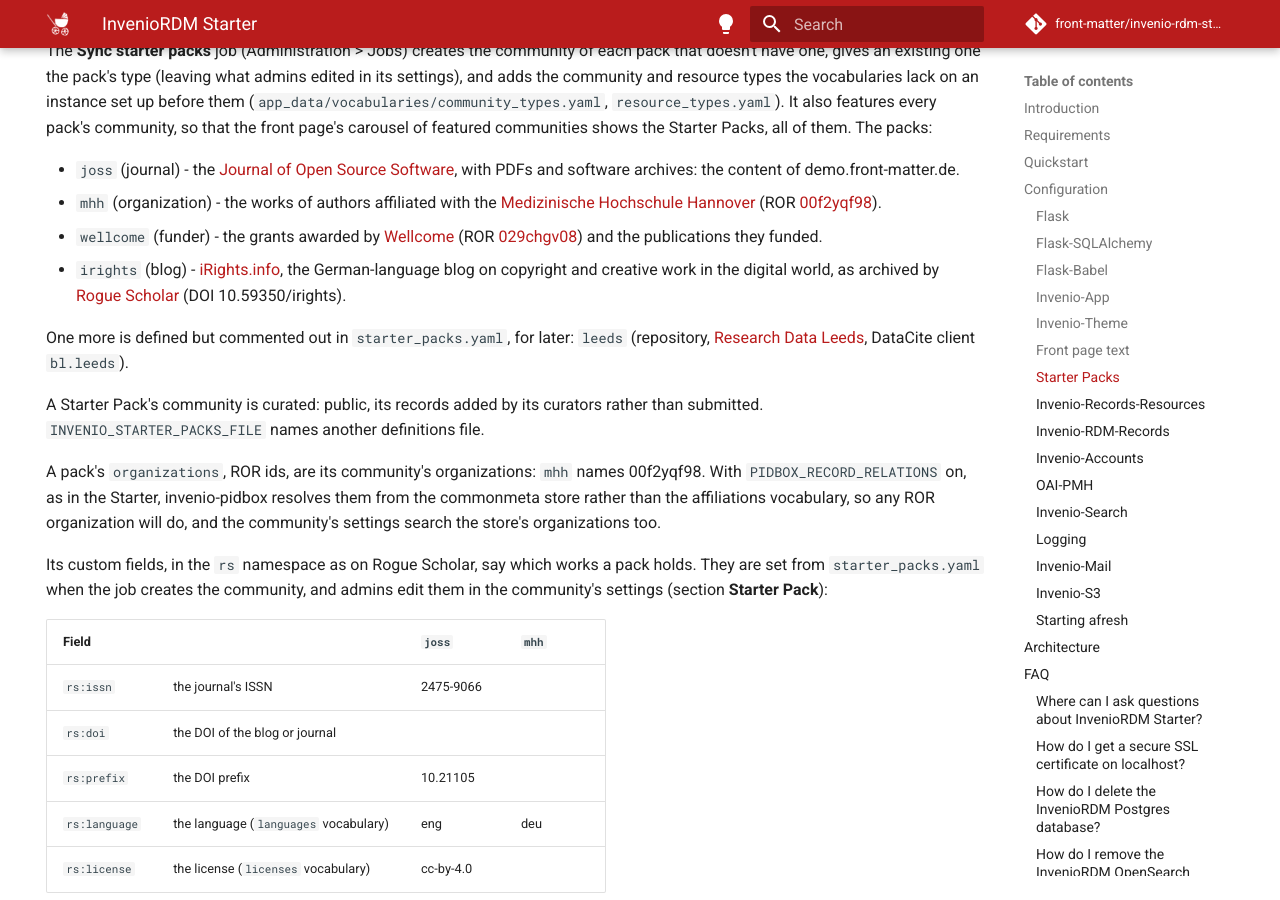
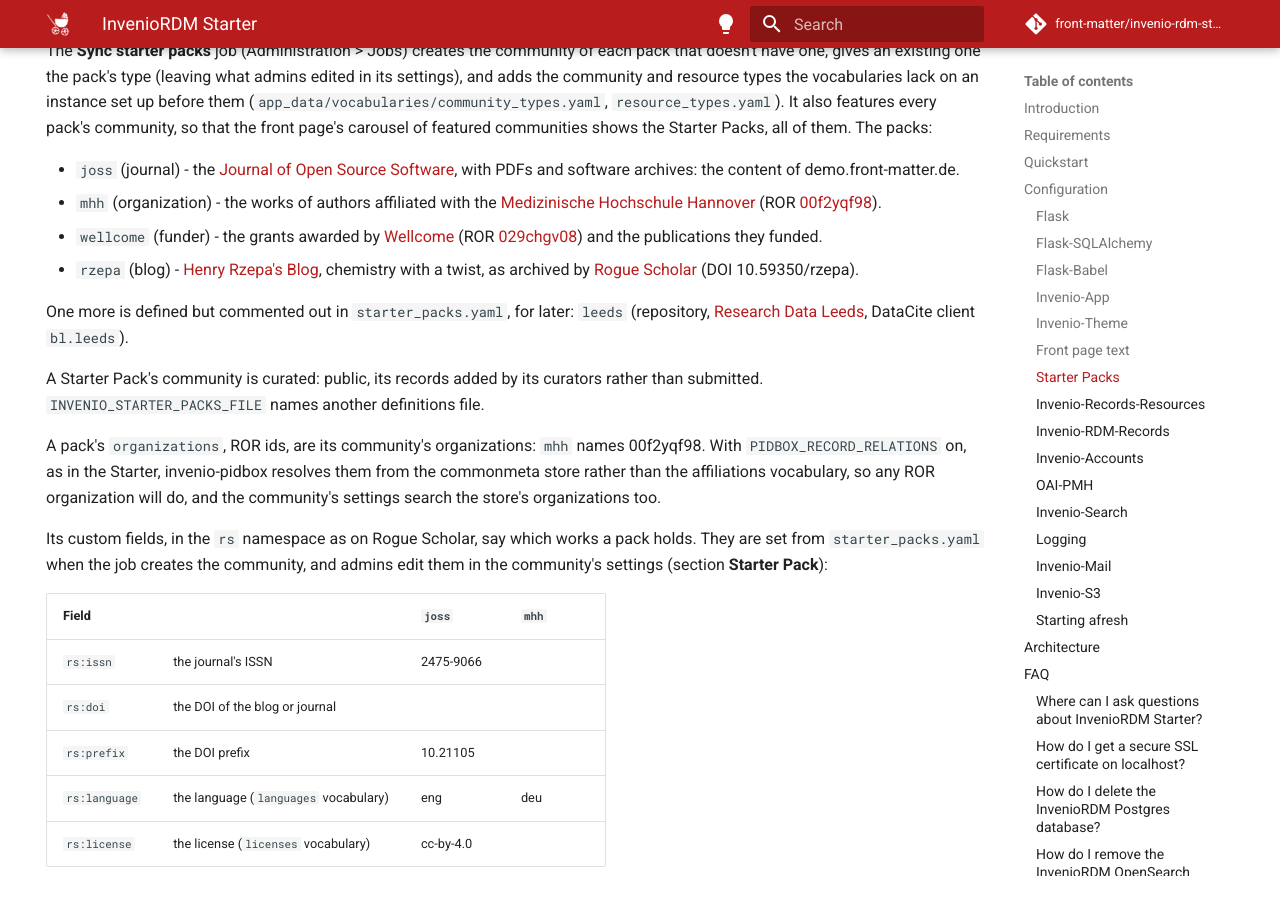
Before and after one commit to front-matter/invenio-rdm-starter, an MkDocs documentation site: the page built from docs/index.md, in a window 1280 px wide and 900 px high, scrolled down 4244 px. Built offline with MkDocs 1.6.1 and Material for MkDocs 9.7.7, drawn with Linux system fonts in a browser that asks for light colours; comment, search, counter and statistics services are not loaded.

Commit message:
feat: Henry Rzepa's blog as the blog starter pack
In place of iRights.info: the blog archived by Rogue Scholar under DOI
10.59350/rzepa, in English, with its logo from there.

```diff
--- a/docs/index.md
+++ b/docs/index.md
@@ -113,7 +113,7 @@ The **Sync starter packs** job (Administration > Jobs) creates the community of
 * `joss` (journal) - the [Journal of Open Source Software](https://joss.theoj.org), with PDFs and software archives: the content of demo.front-matter.de.
 * `mhh` (organization) - the works of authors affiliated with the [Medizinische Hochschule Hannover](https://www.mhh.de) (ROR [00f2yqf98](https://ror.org/00f2yqf98)).
 * `wellcome` (funder) - the grants awarded by [Wellcome](https://wellcome.org) (ROR [029chgv08](https://ror.org/029chgv08)) and the publications they funded.
-* `irights` (blog) - [iRights.info](https://irights.info), the German-language blog on copyright and creative work in the digital world, as archived by [Rogue Scholar](https://rogue-scholar.org) (DOI 10.59350/irights).
+* `rzepa` (blog) - [Henry Rzepa's Blog](https://www.ch.ic.ac.uk/rzepa/blog/), chemistry with a twist, as archived by [Rogue Scholar](https://rogue-scholar.org/communities/rzepa) (DOI 10.59350/rzepa).
 
 One more is defined but commented out in `starter_packs.yaml`, for later: `leeds` (repository, [Research Data Leeds](https://archive.researchdata.leeds.ac.uk), DataCite client `bl.leeds`).
 
```
Also changed, not shown: site/invenio_rdm_starter/custom_fields.py, 4 other files.
